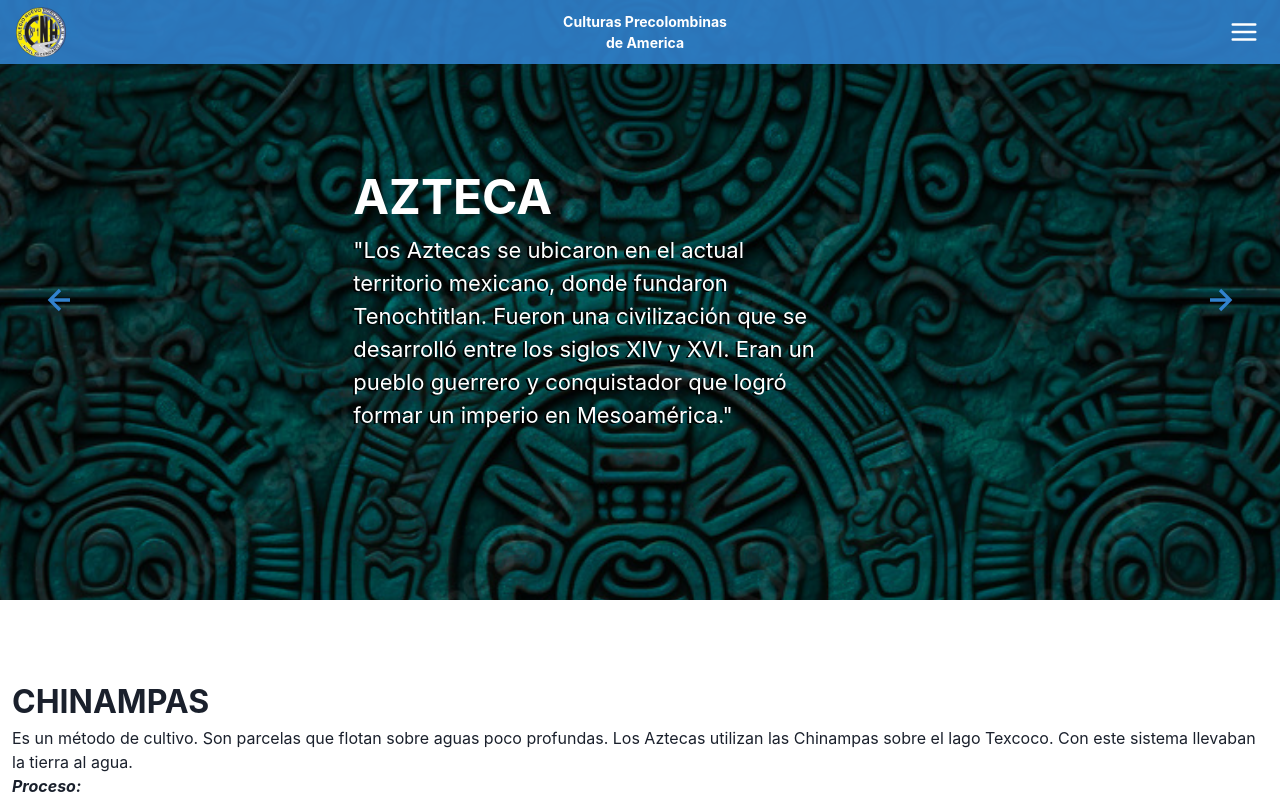
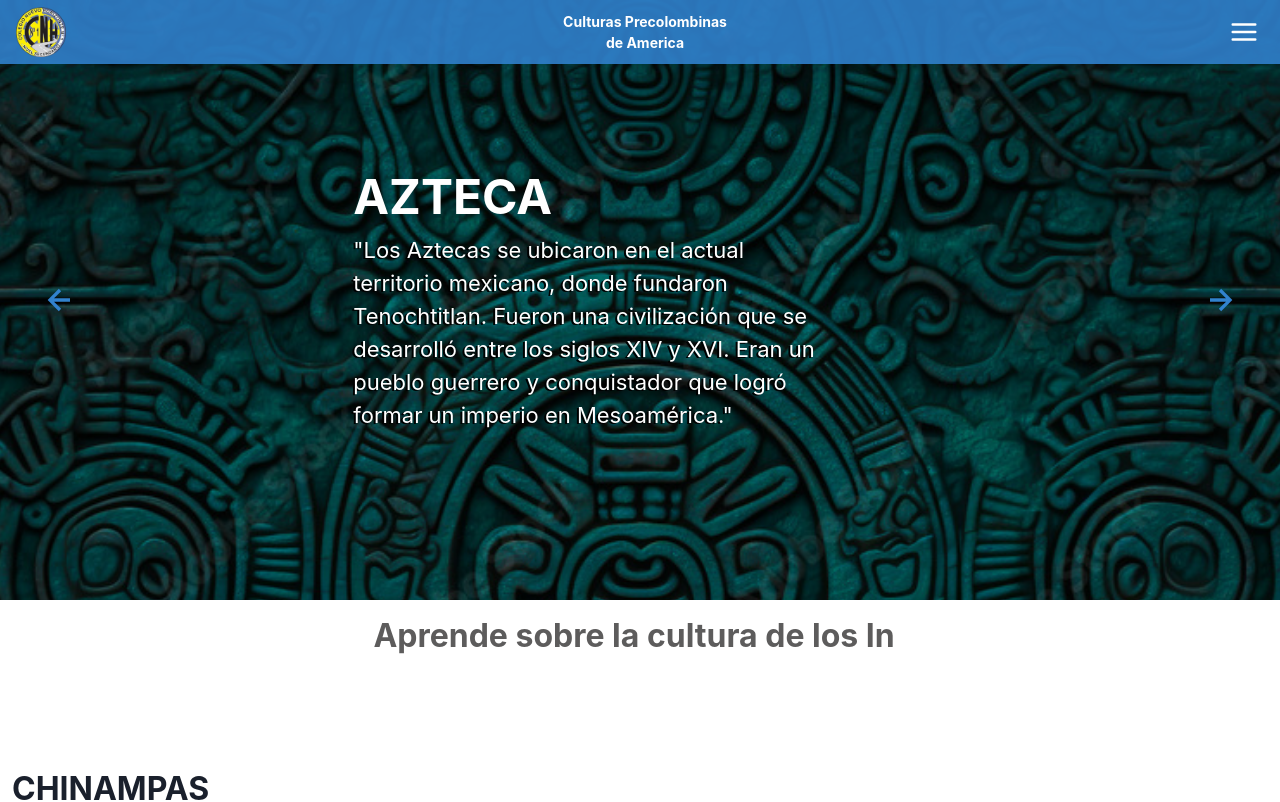
Before and after one commit to MNATorres/historia-app, a React (Vite) app: page / in a window 1280 px wide. Shown: the top 802 px of the page. Built offline with nearby package versions, Linux system fonts and the light colour scheme.

Commit message:
add title

```diff
--- a/src/App.tsx
+++ b/src/App.tsx
@@ -6,6 +6,7 @@ import { NavigationProvider } from "./hooks/useNavigation";
 import Footer from "./components/Footer";
 import Teachers from "./components/Teachers";
 import Students from "./components/Students";
+import Title from "./components/Title";
 
 function App() {
   return (
@@ -13,6 +14,8 @@ function App() {
       <NavigationProvider>
         <Header />
         <Hero />
+        <Title />
+
         <Main />
         <Students />
         <Teachers />
--- a/src/components/Footer.tsx
+++ b/src/components/Footer.tsx
@@ -10,6 +10,7 @@ import {
 import { FaHeart } from "react-icons/fa";
 import Logo from "./../assets/logo.png";
 import { useNavigation } from "../hooks/useNavigation";
+import ListStudents from "./ListStudents";
 
 export default function Footer() {
   const { scrollToSection } = useNavigation();
@@ -38,7 +39,9 @@ export default function Footer() {
           <Box as="a" onClick={() => scrollToSection("Chinampas")}>
             Culturas
           </Box>
-          <Box>Alumnos</Box>
+          <Box>
+            <ListStudents color="white" textDecor="none" title="Estudiantes" />
+          </Box>
         </Stack>
       </Container>
 
--- a/src/components/Header.tsx
+++ b/src/components/Header.tsx
@@ -114,7 +114,7 @@ export default function Header() {
                 </MenuItem>
                 <MenuDivider />
                 <MenuItem>
-                  <ListStudents />
+                  <ListStudents color="#3182CE" textDecor="underline" title="Lista de Estudiantes" />
                 </MenuItem>
               </MenuList>
             </Menu>
--- a/src/components/ListStudents.tsx
+++ b/src/components/ListStudents.tsx
@@ -28,20 +28,26 @@ const students = [
   "Vaca, Tatiana",
 ];
 
-export default function ListStudents() {
+interface IListStudentsProps {
+  title: string;
+  color: string;
+  textDecor:string;
+}
+
+export default function ListStudents({ title, color, textDecor }: IListStudentsProps) {
   const { isOpen, onOpen, onClose } = useDisclosure();
   const [placement, _] = useState<any>("left");
 
   return (
     <>
       <Text
-        color={"#3182CE"}
+        color={color}
         textStyle={"italic"}
-        textDecor={"underline"}
+        textDecor={textDecor}
         cursor={"pointer"}
         onClick={onOpen}
       >
-        Alumnos Participantes
+        {title}
       </Text>
       <Drawer placement={placement} onClose={onClose} isOpen={isOpen}>
         <DrawerOverlay />
--- a/src/components/Students.tsx
+++ b/src/components/Students.tsx
@@ -14,7 +14,7 @@ export default function Students() {
           </ListItem>
           <ListItem display={"flex"}>
             <Text mr={2}>Ir a</Text>
-            <ListStudents />
+            <ListStudents color="#3182CE" textDecor="underline" title="Lista de Estudiantes" />
           </ListItem>
         </List>
       </Flex>
--- /dev/null
+++ b/src/components/Title.tsx
@@ -0,0 +1,29 @@
+import { Box, Flex } from "@chakra-ui/react";
+import { TypeAnimation } from "react-type-animation";
+
+
+const Title = () => {
+
+  return (
+    <Flex w={'100%'} justify={'center'} height={'87px'}>
+      <Box textAlign={'center'} w={"full"} maxW={"7xl"} p={3}>
+        <TypeAnimation
+          sequence={[
+            // Same substring at the start will only be typed once, initially
+            "Aprende sobre la cultura de los Mayas",
+            2000,
+            "Aprende sobre la cultura de los Aztecas",
+            2000,
+            "Aprende sobre la cultura de los Incas",
+            2000,
+          ]}
+          speed={50}
+          style={{ fontSize: "2em", fontWeight:'bold', color:'#5d5c5c' }}
+          repeat={Infinity}
+        />
+      </Box>
+    </Flex>
+  );
+};
+
+export default Title;
```
